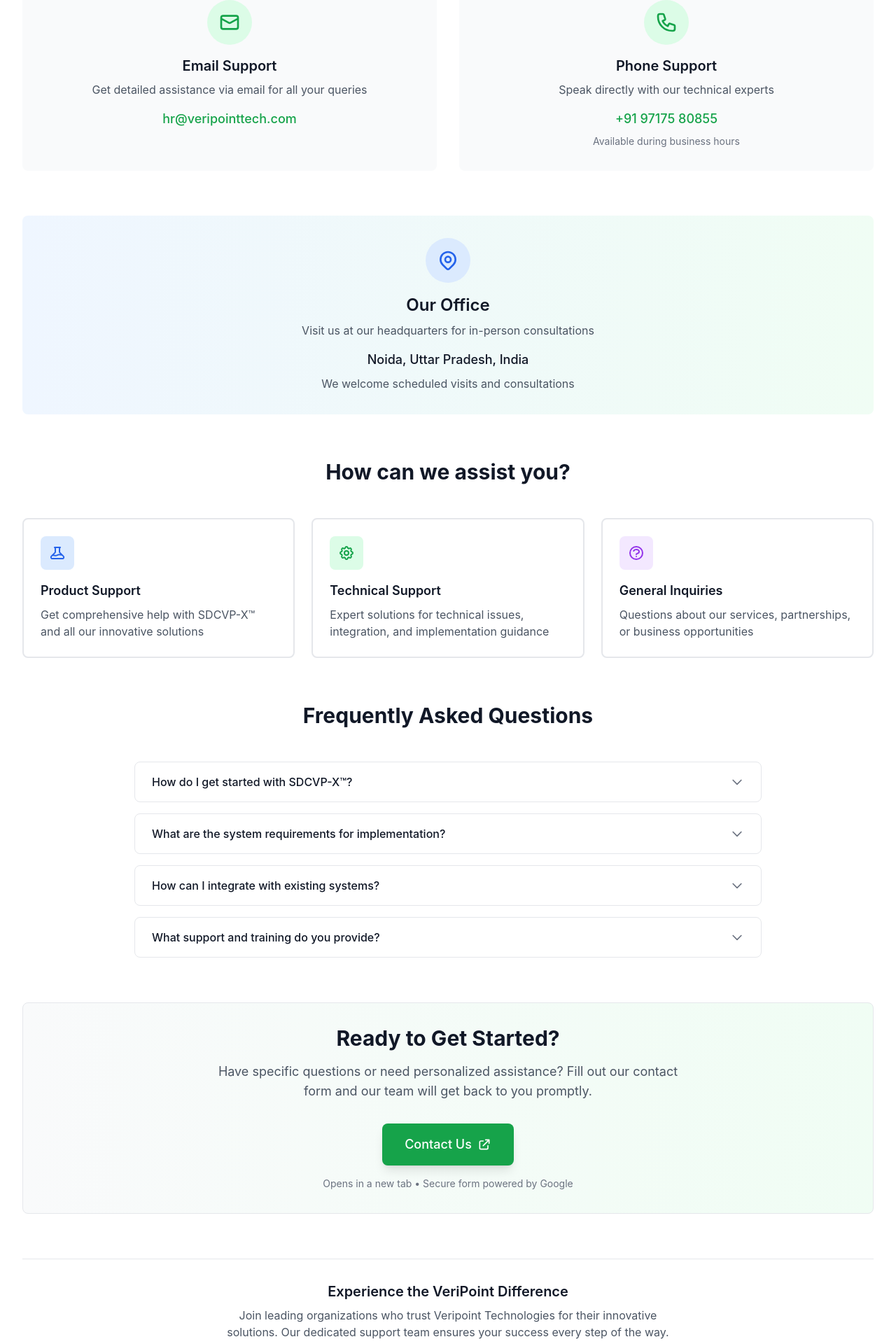
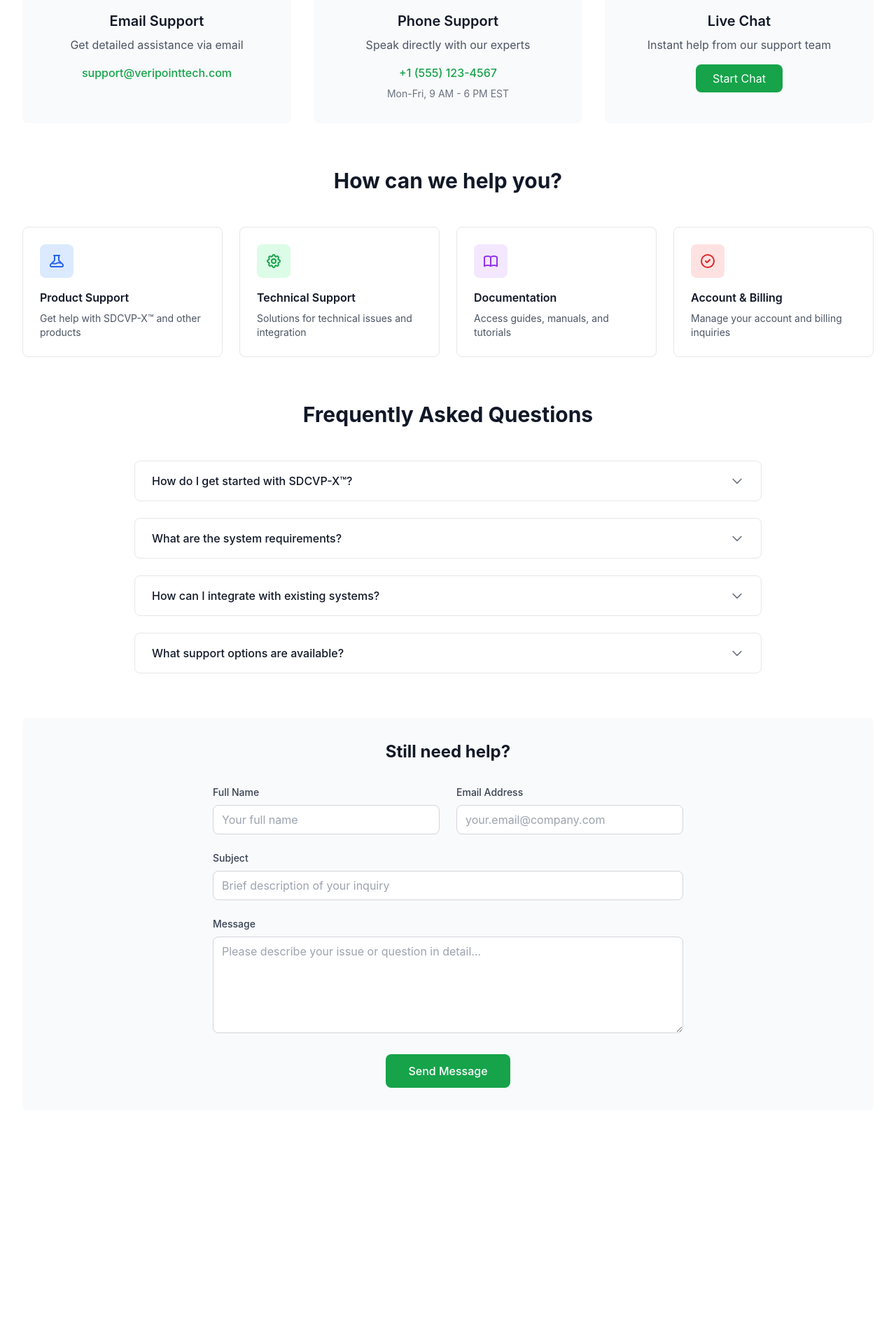
Before and after one commit to abhilasha-2302/main, a Next.js app: page /support in a window 1280 px wide. Shown: the part 400-2320 px from the top of the page at 70% size. After the commit the page ends 2050 px from the top, so only its background shows below. Built offline with nearby package versions, Linux system fonts and the light colour scheme.

Commit message:
Revert "Update content and layout for Locations and Support pages"
This reverts commit 72dc35e91ce625c4d98d4ff9d966f927bb753a2b.

```diff
--- a/pages/locations.js
+++ b/pages/locations.js
@@ -97,16 +97,13 @@
                     <div className="flex items-center space-x-4 text-sm text-gray-600">
                       <div className="flex items-center space-x-1">
                         <Phone size={16} />
-                        <span>+91 9717580855</span>
+                        <span>Contact for directions</span>
                       </div>
                     </div>
-                    <a
-                      href="mailto:hr@veripointtech.com"
-                      className="inline-flex items-center px-4 py-2 bg-green-600 text-white text-sm font-medium rounded-md hover:bg-green-700 transition-colors duration-200"
-                    >
+                    <button className="inline-flex items-center px-4 py-2 bg-green-600 text-white text-sm font-medium rounded-md hover:bg-green-700 transition-colors duration-200">
                       <Mail size={16} className="mr-2" />
                       Get Directions
-                    </a>
+                    </button>
                   </div>
                 </div>
               </div>
@@ -126,14 +123,13 @@
               </p>
             </div>
 
-            <div className="grid md:grid-cols-2 gap-8 text-center">
+            <div className="grid md:grid-cols-3 gap-8 text-center">
               <div className="space-y-2">
                 <div className="w-12 h-12 bg-green-100 rounded-full flex items-center justify-center mx-auto">
                   <Phone className="text-green-600" size={24} />
                 </div>
                 <h3 className="font-semibold text-gray-900">Call Us</h3>
-                <p className="text-gray-600">+91 9717580855</p>
-                <p className="text-gray-600 text-sm">
+                <p className="text-gray-600">
                   Contact our reception for assistance
                 </p>
               </div>
@@ -143,21 +139,26 @@
                   <Mail className="text-green-600" size={24} />
                 </div>
                 <h3 className="font-semibold text-gray-900">Email Us</h3>
-                <p className="text-gray-600">hr@veripointtech.com</p>
-                <p className="text-gray-600 text-sm">Send us your visit requirements</p>
+                <p className="text-gray-600">Send us your visit requirements</p>
+              </div>
+
+              <div className="space-y-2">
+                <div className="w-12 h-12 bg-green-100 rounded-full flex items-center justify-center mx-auto">
+                  <MapPin className="text-green-600" size={24} />
+                </div>
+                <h3 className="font-semibold text-gray-900">Visit Us</h3>
+                <p className="text-gray-600">Schedule a tour of our facilities</p>
               </div>
             </div>
 
             <div className="mt-8 text-center">
-              <a
-                href="https://docs.google.com/forms/d/e/1FAIpQLSeIjsCGC0qq6CaVuqlUU4JN_Z9zAa3voQTd1Cdqlx_9JcB6Gw/viewform"
-                target="_blank"
-                rel="noopener noreferrer"
+              <Link
+                href="/contact"
                 className="inline-flex items-center px-6 py-3 bg-green-600 text-white font-medium rounded-md hover:bg-green-700 transition-colors duration-200"
               >
                 Contact Us Today
                 <ExternalLink size={16} className="ml-2" />
-              </a>
+              </Link>
             </div>
           </div>
         </div>
--- a/pages/support.js
+++ b/pages/support.js
@@ -1,9 +1,7 @@
-import Layout from "@/components/layout/Layout";
 import Link from 'next/link';
 
 export default function Support() {
   return (
-    <Layout>
     <div className="min-h-screen bg-white">
       {/* Header */}
       <div className="bg-gradient-to-r from-green-600 to-green-700">
@@ -13,7 +11,7 @@
               Support Center
             </h1>
             <p className="text-xl text-green-100 max-w-3xl mx-auto">
-              We are here to help you succeed with our innovative solutions. Reach out to our expert team for dedicated support.
+              Get the help you need with our comprehensive support resources and expert assistance
             </p>
           </div>
         </div>
@@ -21,85 +19,89 @@
 
       <div className="max-w-7xl mx-auto px-4 sm:px-6 lg:px-8 py-16">
         {/* Contact Options */}
-        <div className="grid md:grid-cols-2 gap-8 mb-16">
-          <div className="bg-gray-50 rounded-lg p-8 text-center hover:shadow-lg transition-shadow">
+        <div className="grid md:grid-cols-3 gap-8 mb-16">
+          <div className="bg-gray-50 rounded-lg p-8 text-center">
             <div className="w-16 h-16 bg-green-100 rounded-full flex items-center justify-center mx-auto mb-4">
               <svg className="w-8 h-8 text-green-600" fill="none" stroke="currentColor" viewBox="0 0 24 24">
                 <path strokeLinecap="round" strokeLinejoin="round" strokeWidth={2} d="M3 8l7.89 4.26a2 2 0 002.22 0L21 8M5 19h14a2 2 0 002-2V7a2 2 0 00-2-2H5a2 2 0 00-2 2v10a2 2 0 002 2z" />
               </svg>
             </div>
             <h3 className="text-xl font-semibold text-gray-900 mb-2">Email Support</h3>
-            <p className="text-gray-600 mb-4">Get detailed assistance via email for all your queries</p>
-            <a
-              href="mailto:hr@veripointtech.com"
-              className="text-green-600 hover:text-green-700 font-medium text-lg transition-colors"
-            >
-              hr@veripointtech.com
+            <p className="text-gray-600 mb-4">Get detailed assistance via email</p>
+            <a href="mailto:support@veripointtech.com" className="text-green-600 hover:text-green-700 font-medium">
+              support@veripointtech.com
             </a>
           </div>
 
-          <div className="bg-gray-50 rounded-lg p-8 text-center hover:shadow-lg transition-shadow">
+          <div className="bg-gray-50 rounded-lg p-8 text-center">
             <div className="w-16 h-16 bg-green-100 rounded-full flex items-center justify-center mx-auto mb-4">
               <svg className="w-8 h-8 text-green-600" fill="none" stroke="currentColor" viewBox="0 0 24 24">
                 <path strokeLinecap="round" strokeLinejoin="round" strokeWidth={2} d="M3 5a2 2 0 012-2h3.28a1 1 0 01.948.684l1.498 4.493a1 1 0 01-.502 1.21l-2.257 1.13a11.042 11.042 0 005.516 5.516l1.13-2.257a1 1 0 011.21-.502l4.493 1.498a1 1 0 01.684.949V19a2 2 0 01-2 2h-1C9.716 21 3 14.284 3 6V5z" />
               </svg>
             </div>
             <h3 className="text-xl font-semibold text-gray-900 mb-2">Phone Support</h3>
-            <p className="text-gray-600 mb-4">Speak directly with our technical experts</p>
-            <p className="text-green-600 font-medium text-lg">+91 97175 80855</p>
-            <p className="text-sm text-gray-500 mt-2">Available during business hours</p>
+            <p className="text-gray-600 mb-4">Speak directly with our experts</p>
+            <p className="text-green-600 font-medium">+1 (555) 123-4567</p>
+            <p className="text-sm text-gray-500 mt-2">Mon-Fri, 9 AM - 6 PM EST</p>
           </div>
-        </div>
 
-        {/* Office Location */}
-        <div className="bg-gradient-to-r from-blue-50 to-green-50 rounded-lg p-8 mb-16">
-          <div className="text-center">
-            <div className="w-16 h-16 bg-blue-100 rounded-full flex items-center justify-center mx-auto mb-4">
-              <svg className="w-8 h-8 text-blue-600" fill="none" stroke="currentColor" viewBox="0 0 24 24">
-                <path strokeLinecap="round" strokeLinejoin="round" strokeWidth={2} d="M17.657 16.657L13.414 20.9a1.998 1.998 0 01-2.827 0l-4.244-4.243a8 8 0 1111.314 0z" />
-                <path strokeLinecap="round" strokeLinejoin="round" strokeWidth={2} d="M15 11a3 3 0 11-6 0 3 3 0 016 0z" />
+          <div className="bg-gray-50 rounded-lg p-8 text-center">
+            <div className="w-16 h-16 bg-green-100 rounded-full flex items-center justify-center mx-auto mb-4">
+              <svg className="w-8 h-8 text-green-600" fill="none" stroke="currentColor" viewBox="0 0 24 24">
+                <path strokeLinecap="round" strokeLinejoin="round" strokeWidth={2} d="M8 12h.01M12 12h.01M16 12h.01M21 12c0 4.418-4.03 8-9 8a9.863 9.863 0 01-4.255-.949L3 20l1.395-3.72C3.512 15.042 3 13.574 3 12c0-4.418 4.03-8 9-8s9 3.582 9 8z" />
               </svg>
             </div>
-            <h3 className="text-2xl font-semibold text-gray-900 mb-2">Our Office</h3>
-            <p className="text-gray-600 mb-4">Visit us at our headquarters for in-person consultations</p>
-            <p className="text-lg font-medium text-gray-900">Noida, Uttar Pradesh, India</p>
-            <p className="text-gray-600 mt-2">We welcome scheduled visits and consultations</p>
+            <h3 className="text-xl font-semibold text-gray-900 mb-2">Live Chat</h3>
+            <p className="text-gray-600 mb-4">Instant help from our support team</p>
+            <button className="bg-green-600 text-white px-6 py-2 rounded-lg hover:bg-green-700 transition-colors">
+              Start Chat
+            </button>
           </div>
         </div>
 
         {/* Support Categories */}
         <div className="mb-16">
-          <h2 className="text-3xl font-bold text-gray-900 text-center mb-12">How can we assist you?</h2>
-          <div className="grid md:grid-cols-2 lg:grid-cols-3 gap-6">
-            <div className="border-2 border-gray-200 rounded-lg p-6 hover:border-green-500 hover:shadow-lg transition-all duration-300">
+          <h2 className="text-3xl font-bold text-gray-900 text-center mb-12">How can we help you?</h2>
+          <div className="grid md:grid-cols-2 lg:grid-cols-4 gap-6">
+            <div className="border rounded-lg p-6 hover:shadow-lg transition-shadow">
               <div className="w-12 h-12 bg-blue-100 rounded-lg flex items-center justify-center mb-4">
                 <svg className="w-6 h-6 text-blue-600" fill="none" stroke="currentColor" viewBox="0 0 24 24">
                   <path strokeLinecap="round" strokeLinejoin="round" strokeWidth={2} d="M19.428 15.428a2 2 0 00-1.022-.547l-2.387-.477a6 6 0 00-3.86.517l-.318.158a6 6 0 01-3.86.517L6.05 15.21a2 2 0 00-1.806.547M8 4h8l-1 1v5.172a2 2 0 00.586 1.414l5 5c1.26 1.26.367 3.414-1.415 3.414H4.828c-1.782 0-2.674-2.154-1.414-3.414l5-5A2 2 0 009 10.172V5L8 4z" />
                 </svg>
               </div>
-              <h3 className="font-semibold text-gray-900 mb-2 text-lg">Product Support</h3>
-              <p className="text-gray-600">Get comprehensive help with SDCVP-X™ and all our innovative solutions</p>
+              <h3 className="font-semibold text-gray-900 mb-2">Product Support</h3>
+              <p className="text-gray-600 text-sm">Get help with SDCVP-X™ and other products</p>
             </div>
 
-            <div className="border-2 border-gray-200 rounded-lg p-6 hover:border-green-500 hover:shadow-lg transition-all duration-300">
+            <div className="border rounded-lg p-6 hover:shadow-lg transition-shadow">
               <div className="w-12 h-12 bg-green-100 rounded-lg flex items-center justify-center mb-4">
                 <svg className="w-6 h-6 text-green-600" fill="none" stroke="currentColor" viewBox="0 0 24 24">
                   <path strokeLinecap="round" strokeLinejoin="round" strokeWidth={2} d="M10.325 4.317c.426-1.756 2.924-1.756 3.35 0a1.724 1.724 0 002.573 1.066c1.543-.94 3.31.826 2.37 2.37a1.724 1.724 0 001.065 2.572c1.756.426 1.756 2.924 0 3.35a1.724 1.724 0 00-1.066 2.573c.94 1.543-.826 3.31-2.37 2.37a1.724 1.724 0 00-2.572 1.065c-.426 1.756-2.924 1.756-3.35 0a1.724 1.724 0 00-2.573-1.066c-1.543.94-3.31-.826-2.37-2.37a1.724 1.724 0 00-1.065-2.572c-1.756-.426-1.756-2.924 0-3.35a1.724 1.724 0 001.066-2.573c-.94-1.543.826-3.31 2.37-2.37.996.608 2.296.07 2.572-1.065z" />
                   <path strokeLinecap="round" strokeLinejoin="round" strokeWidth={2} d="M15 12a3 3 0 11-6 0 3 3 0 016 0z" />
                 </svg>
               </div>
-              <h3 className="font-semibold text-gray-900 mb-2 text-lg">Technical Support</h3>
-              <p className="text-gray-600">Expert solutions for technical issues, integration, and implementation guidance</p>
+              <h3 className="font-semibold text-gray-900 mb-2">Technical Support</h3>
+              <p className="text-gray-600 text-sm">Solutions for technical issues and integration</p>
             </div>
 
-            <div className="border-2 border-gray-200 rounded-lg p-6 hover:border-green-500 hover:shadow-lg transition-all duration-300">
+            <div className="border rounded-lg p-6 hover:shadow-lg transition-shadow">
               <div className="w-12 h-12 bg-purple-100 rounded-lg flex items-center justify-center mb-4">
                 <svg className="w-6 h-6 text-purple-600" fill="none" stroke="currentColor" viewBox="0 0 24 24">
-                  <path strokeLinecap="round" strokeLinejoin="round" strokeWidth={2} d="M8.228 9c.549-1.165 2.03-2 3.772-2 2.21 0 4 1.343 4 3 0 1.4-1.278 2.575-3.006 2.907-.542.104-.994.54-.994 1.093m0 3h.01M21 12a9 9 0 11-18 0 9 9 0 0118 0z" />
+                  <path strokeLinecap="round" strokeLinejoin="round" strokeWidth={2} d="M12 6.253v13m0-13C10.832 5.477 9.246 5 7.5 5S4.168 5.477 3 6.253v13C4.168 18.477 5.754 18 7.5 18s3.332.477 4.5 1.253m0-13C13.168 5.477 14.754 5 16.5 5c1.747 0 3.332.477 4.5 1.253v13C19.832 18.477 18.246 18 16.5 18c-1.746 0-3.332.477-4.5 1.253" />
                 </svg>
               </div>
-              <h3 className="font-semibold text-gray-900 mb-2 text-lg">General Inquiries</h3>
-              <p className="text-gray-600">Questions about our services, partnerships, or business opportunities</p>
+              <h3 className="font-semibold text-gray-900 mb-2">Documentation</h3>
+              <p className="text-gray-600 text-sm">Access guides, manuals, and tutorials</p>
+            </div>
+
+            <div className="border rounded-lg p-6 hover:shadow-lg transition-shadow">
+              <div className="w-12 h-12 bg-red-100 rounded-lg flex items-center justify-center mb-4">
+                <svg className="w-6 h-6 text-red-600" fill="none" stroke="currentColor" viewBox="0 0 24 24">
+                  <path strokeLinecap="round" strokeLinejoin="round" strokeWidth={2} d="M9 12l2 2 4-4m6 2a9 9 0 11-18 0 9 9 0 0118 0z" />
+                </svg>
+              </div>
+              <h3 className="font-semibold text-gray-900 mb-2">Account & Billing</h3>
+              <p className="text-gray-600 text-sm">Manage your account and billing inquiries</p>
             </div>
           </div>
         </div>
@@ -107,38 +109,38 @@
         {/* FAQ Section */}
         <div className="mb-16">
           <h2 className="text-3xl font-bold text-gray-900 text-center mb-12">Frequently Asked Questions</h2>
-          <div className="max-w-4xl mx-auto space-y-4">
-            <div className="border border-gray-200 rounded-lg hover:shadow-md transition-shadow">
-              <button className="w-full px-6 py-4 text-left flex justify-between items-center hover:bg-gray-50 transition-colors">
+          <div className="max-w-4xl mx-auto space-y-6">
+            <div className="border border-gray-200 rounded-lg">
+              <button className="w-full px-6 py-4 text-left flex justify-between items-center hover:bg-gray-50">
                 <span className="font-medium text-gray-900">How do I get started with SDCVP-X™?</span>
-                <svg className="w-5 h-5 text-gray-500 transform transition-transform" fill="none" stroke="currentColor" viewBox="0 0 24 24">
+                <svg className="w-5 h-5 text-gray-500" fill="none" stroke="currentColor" viewBox="0 0 24 24">
                   <path strokeLinecap="round" strokeLinejoin="round" strokeWidth={2} d="M19 9l-7 7-7-7" />
                 </svg>
               </button>
             </div>
 
-            <div className="border border-gray-200 rounded-lg hover:shadow-md transition-shadow">
-              <button className="w-full px-6 py-4 text-left flex justify-between items-center hover:bg-gray-50 transition-colors">
-                <span className="font-medium text-gray-900">What are the system requirements for implementation?</span>
-                <svg className="w-5 h-5 text-gray-500 transform transition-transform" fill="none" stroke="currentColor" viewBox="0 0 24 24">
+            <div className="border border-gray-200 rounded-lg">
+              <button className="w-full px-6 py-4 text-left flex justify-between items-center hover:bg-gray-50">
+                <span className="font-medium text-gray-900">What are the system requirements?</span>
+                <svg className="w-5 h-5 text-gray-500" fill="none" stroke="currentColor" viewBox="0 0 24 24">
                   <path strokeLinecap="round" strokeLinejoin="round" strokeWidth={2} d="M19 9l-7 7-7-7" />
                 </svg>
               </button>
             </div>
 
-            <div className="border border-gray-200 rounded-lg hover:shadow-md transition-shadow">
-              <button className="w-full px-6 py-4 text-left flex justify-between items-center hover:bg-gray-50 transition-colors">
+            <div className="border border-gray-200 rounded-lg">
+              <button className="w-full px-6 py-4 text-left flex justify-between items-center hover:bg-gray-50">
                 <span className="font-medium text-gray-900">How can I integrate with existing systems?</span>
-                <svg className="w-5 h-5 text-gray-500 transform transition-transform" fill="none" stroke="currentColor" viewBox="0 0 24 24">
+                <svg className="w-5 h-5 text-gray-500" fill="none" stroke="currentColor" viewBox="0 0 24 24">
                   <path strokeLinecap="round" strokeLinejoin="round" strokeWidth={2} d="M19 9l-7 7-7-7" />
                 </svg>
               </button>
             </div>
 
-            <div className="border border-gray-200 rounded-lg hover:shadow-md transition-shadow">
-              <button className="w-full px-6 py-4 text-left flex justify-between items-center hover:bg-gray-50 transition-colors">
-                <span className="font-medium text-gray-900">What support and training do you provide?</span>
-                <svg className="w-5 h-5 text-gray-500 transform transition-transform" fill="none" stroke="currentColor" viewBox="0 0 24 24">
+            <div className="border border-gray-200 rounded-lg">
+              <button className="w-full px-6 py-4 text-left flex justify-between items-center hover:bg-gray-50">
+                <span className="font-medium text-gray-900">What support options are available?</span>
+                <svg className="w-5 h-5 text-gray-500" fill="none" stroke="currentColor" viewBox="0 0 24 24">
                   <path strokeLinecap="round" strokeLinejoin="round" strokeWidth={2} d="M19 9l-7 7-7-7" />
                 </svg>
               </button>
@@ -146,41 +148,72 @@
           </div>
         </div>
 
-        {/* Contact Form Section */}
-        <div className="bg-gradient-to-r from-gray-50 to-green-50 rounded-lg p-8 border border-gray-200">
-          <div className="max-w-2xl mx-auto text-center">
-            <h2 className="text-3xl font-bold text-gray-900 mb-4">Ready to Get Started?</h2>
-            <p className="text-gray-600 mb-8 text-lg">
-              Have specific questions or need personalized assistance? Fill out our contact form and our team will get back to you promptly.
-            </p>
-            <a
-              href="https://docs.google.com/forms/d/e/1FAIpQLSeIjsCGC0qq6CaVuqlUU4JN_Z9zAa3voQTd1Cdqlx_9JcB6Gw/viewform"
-              target="_blank"
-              rel="noopener noreferrer"
-              className="inline-flex items-center bg-green-600 text-white px-8 py-4 rounded-lg hover:bg-green-700 transition-colors font-medium text-lg shadow-lg hover:shadow-xl transform hover:-translate-y-0.5 transition-all duration-200"
-            >
-              Contact Us
-              <svg className="w-5 h-5 ml-2" fill="none" stroke="currentColor" viewBox="0 0 24 24">
-                <path strokeLinecap="round" strokeLinejoin="round" strokeWidth={2} d="M10 6H6a2 2 0 00-2 2v10a2 2 0 002 2h10a2 2 0 002-2v-4M14 4h6m0 0v6m0-6L10 14" />
-              </svg>
-            </a>
-            <p className="text-sm text-gray-500 mt-4">
-              Opens in a new tab • Secure form powered by Google
-            </p>
+        {/* Contact Form */}
+        <div className="bg-gray-50 rounded-lg p-8">
+          <div className="max-w-2xl mx-auto">
+            <h2 className="text-2xl font-bold text-gray-900 text-center mb-8">Still need help?</h2>
+            <form className="space-y-6">
+              <div className="grid md:grid-cols-2 gap-6">
+                <div>
+                  <label htmlFor="name" className="block text-sm font-medium text-gray-700 mb-2">
+                    Full Name
+                  </label>
+                  <input
+                    type="text"
+                    id="name"
+                    className="w-full px-3 py-2 border border-gray-300 rounded-lg focus:ring-2 focus:ring-green-500 focus:border-transparent"
+                    placeholder="Your full name"
+                  />
+                </div>
+                <div>
+                  <label htmlFor="email" className="block text-sm font-medium text-gray-700 mb-2">
+                    Email Address
+                  </label>
+                  <input
+                    type="email"
+                    id="email"
+                    className="w-full px-3 py-2 border border-gray-300 rounded-lg focus:ring-2 focus:ring-green-500 focus:border-transparent"
+                    placeholder="your.email@company.com"
+                  />
+                </div>
+              </div>
+
+              <div>
+                <label htmlFor="subject" className="block text-sm font-medium text-gray-700 mb-2">
+                  Subject
+                </label>
+                <input
+                  type="text"
+                  id="subject"
+                  className="w-full px-3 py-2 border border-gray-300 rounded-lg focus:ring-2 focus:ring-green-500 focus:border-transparent"
+                  placeholder="Brief description of your inquiry"
+                />
+              </div>
+
+              <div>
+                <label htmlFor="message" className="block text-sm font-medium text-gray-700 mb-2">
+                  Message
+                </label>
+                <textarea
+                  id="message"
+                  rows={5}
+                  className="w-full px-3 py-2 border border-gray-300 rounded-lg focus:ring-2 focus:ring-green-500 focus:border-transparent"
+                  placeholder="Please describe your issue or question in detail..."
+                ></textarea>
+              </div>
+
+              <div className="text-center">
+                <button
+                  type="submit"
+                  className="bg-green-600 text-white px-8 py-3 rounded-lg hover:bg-green-700 transition-colors font-medium"
+                >
+                  Send Message
+                </button>
+              </div>
+            </form>
           </div>
-        </div>
-
-        {/* Bottom CTA */}
-        <div className="text-center mt-16 pt-8 border-t border-gray-200">
-          <h3 className="text-xl font-semibold text-gray-900 mb-2">
-            Experience the VeriPoint Difference
-          </h3>
-          <p className="text-gray-600 max-w-2xl mx-auto">
-            Join leading organizations who trust Veripoint Technologies for their innovative solutions.
-            Our dedicated support team ensures your success every step of the way.
-          </p>
         </div>
       </div>
     </div>
-  </Layout>);
+  );
 }
```
